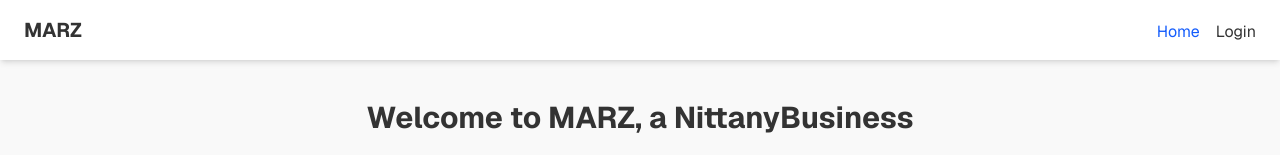
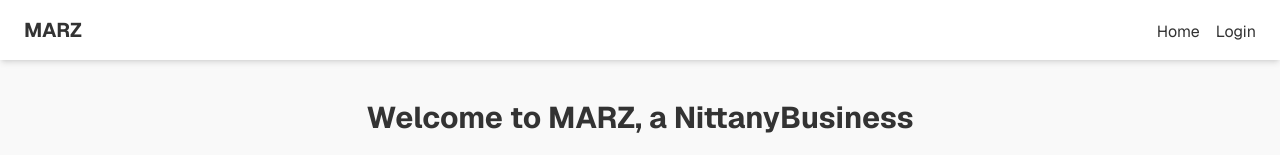
Before and after one commit to Aminsteir/MARZ, a Next.js app: page / in a window 1280 px wide. Shown: the top 155 px of the page. Built offline with nearby package versions, Linux system fonts and the light colour scheme; no server answers.

Commit message:
updated navbar

```diff
--- a/src/components/Navbar.tsx
+++ b/src/components/Navbar.tsx
@@ -1,10 +1,10 @@
 "use client";
 import Link from "next/link";
-import { usePathname } from "next/navigation";
+// import { usePathname } from "next/navigation";
 import { signOut, useSession } from "next-auth/react";
 
 export default function Navbar() {
-  const pathname = usePathname();
+  // const pathname = usePathname();
   const { data: session } = useSession();
 
   return (
@@ -13,20 +13,13 @@ export default function Navbar() {
         <Link href="/">MARZ</Link>
       </h1>
       <div className="space-x-4">
-        <Link className={pathname === "/" ? "text-blue-600" : ""} href="/">
-          Home
-        </Link>
+        <Link href="/">Home</Link>
         {session ? (
           <button className="cursor-pointer" onClick={() => signOut()}>
             Logout
           </button>
         ) : (
-          <Link
-            className={pathname === "/login" ? "text-blue-600" : ""}
-            href="/login"
-          >
-            Login
-          </Link>
+          <Link href="/login">Login</Link>
         )}
       </div>
     </nav>
```
